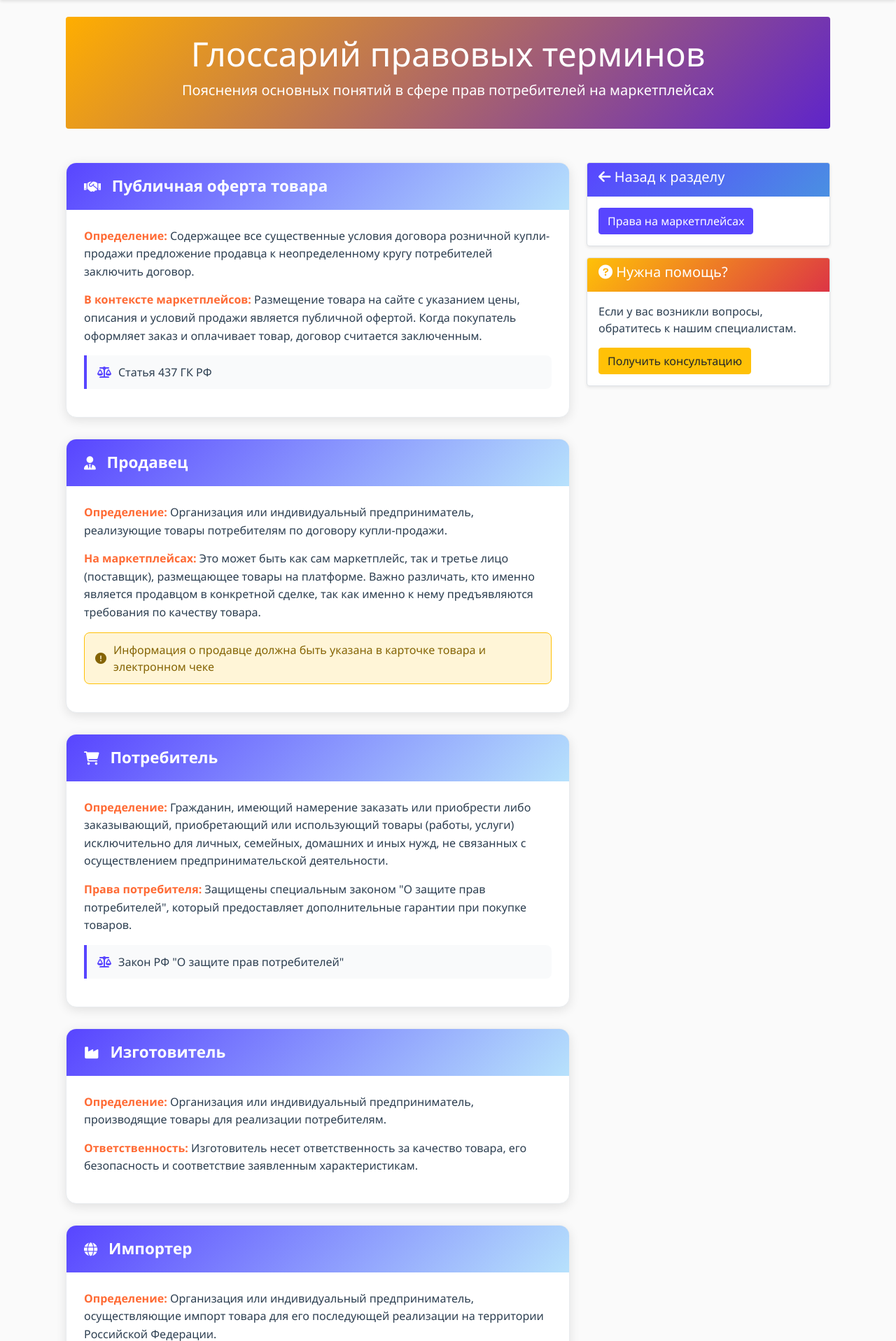
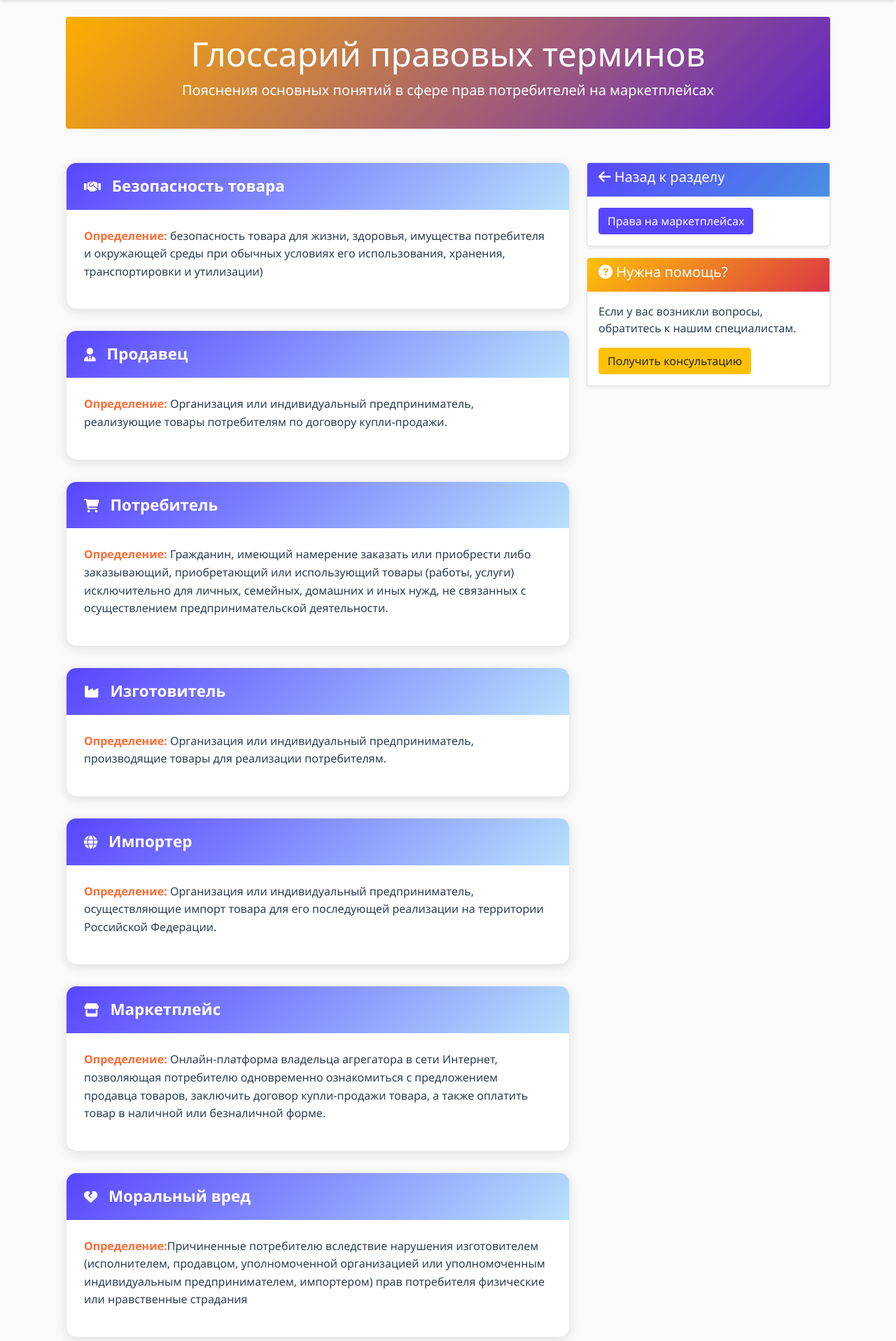
Before and after one commit to sergey-globus/Cons_plus, a Django app: page /glossary/ in a window 1280 px wide. Shown: the part 60-1977 px from the top of the page at 70% size. Run offline with Django 4.2, Linux system fonts and the light colour scheme; data comes from the database, SQL or seed files in the repository; parts of the project's set-up code (start-up, migrations or seed data) failed here and were passed over.

Commit message:
add: some remarks

```diff
--- a/templates/main/glossary.html
+++ b/templates/main/glossary.html
@@ -19,15 +19,10 @@
 
                 <div class="term-card">
                     <div class="term-header">
-                        <h3><i class="fas fa-handshake"></i> Публичная оферта товара</h3>
+                        <h3><i class="fas fa-handshake"></i> Безопасность товара</h3>
                     </div>
                     <div class="term-content">
-                        <p><strong>Определение:</strong> Содержащее все существенные условия договора розничной купли-продажи предложение продавца к неопределенному кругу потребителей заключить договор.</p>
-                        <p><strong>В контексте маркетплейсов:</strong> Размещение товара на сайте с указанием цены, описания и условий продажи является публичной офертой. Когда покупатель оформляет заказ и оплачивает товар, договор считается заключенным.</p>
-                        <div class="law-reference">
-                            <i class="fas fa-balance-scale"></i>
-                            <span>Статья 437 ГК РФ</span>
-                        </div>
+                        <p><strong>Определение:</strong> безопасность товара для жизни, здоровья, имущества потребителя и окружающей среды при обычных условиях его использования, хранения, транспортировки и утилизации)</p>
                     </div>
                 </div>
 
@@ -37,11 +32,6 @@
                     </div>
                     <div class="term-content">
                         <p><strong>Определение:</strong> Организация или индивидуальный предприниматель, реализующие товары потребителям по договору купли-продажи.</p>
-                        <p><strong>На маркетплейсах:</strong> Это может быть как сам маркетплейс, так и третье лицо (поставщик), размещающее товары на платформе. Важно различать, кто именно является продавцом в конкретной сделке, так как именно к нему предъявляются требования по качеству товара.</p>
-                        <div class="important-note">
-                            <i class="fas fa-exclamation-circle"></i>
-                            <span>Информация о продавце должна быть указана в карточке товара и электронном чеке</span>
-                        </div>
                     </div>
                 </div>
 
@@ -51,11 +41,6 @@
                     </div>
                     <div class="term-content">
                         <p><strong>Определение:</strong> Гражданин, имеющий намерение заказать или приобрести либо заказывающий, приобретающий или использующий товары (работы, услуги) исключительно для личных, семейных, домашних и иных нужд, не связанных с осуществлением предпринимательской деятельности.</p>
-                        <p><strong>Права потребителя:</strong> Защищены специальным законом "О защите прав потребителей", который предоставляет дополнительные гарантии при покупке товаров.</p>
-                        <div class="law-reference">
-                            <i class="fas fa-balance-scale"></i>
-                            <span>Закон РФ "О защите прав потребителей"</span>
-                        </div>
                     </div>
                 </div>
 
@@ -65,7 +50,6 @@
                     </div>
                     <div class="term-content">
                         <p><strong>Определение:</strong> Организация или индивидуальный предприниматель, производящие товары для реализации потребителям.</p>
-                        <p><strong>Ответственность:</strong> Изготовитель несет ответственность за качество товара, его безопасность и соответствие заявленным характеристикам.</p>
                     </div>
                 </div>
 
@@ -75,7 +59,6 @@
                     </div>
                     <div class="term-content">
                         <p><strong>Определение:</strong> Организация или индивидуальный предприниматель, осуществляющие импорт товара для его последующей реализации на территории Российской Федерации.</p>
-                        <p><strong>Обязанности:</strong> Импортер несет те же обязанности, что и изготовитель, в части качества и безопасности товара, а также предоставления информации о товаре.</p>
                     </div>
                 </div>
 
@@ -85,7 +68,6 @@
                     </div>
                     <div class="term-content">
                         <p><strong>Определение:</strong> Онлайн-платформа владельца агрегатора в сети Интернет, позволяющая потребителю одновременно ознакомиться с предложением продавца товаров, заключить договор купли-продажи товара, а также оплатить товар в наличной или безналичной форме.</p>
-                        <p><strong>Функции:</strong> Маркетплейс может выступать в роли информационного посредника или становиться стороной договора купли-продажи, что определяет его ответственность перед потребителем.</p>
                     </div>
                 </div>
 
@@ -94,12 +76,7 @@
                         <h3><i class="fas fa-heart-broken"></i> Моральный вред</h3>
                     </div>
                     <div class="term-content">
-                        <p><strong>Определение:</strong> Физические или нравственные страдания, причиненные потребителю вследствие нарушения изготовителем (исполнителем, продавцом, уполномоченной организацией или уполномоченным индивидуальным предпринимателем, импортером) прав потребителя.</p>
-                        <p><strong>Компенсация:</strong> Размер компенсации морального вреда определяется судом и не зависит от размера возмещения имущественного вреда.</p>
-                        <div class="law-reference">
-                            <i class="fas fa-balance-scale"></i>
-                            <span>Статья 15 Закона "О защите прав потребителей"</span>
-                        </div>
+                        <p><strong>Определение:</strong>Причиненные потребителю вследствие нарушения изготовителем (исполнителем, продавцом, уполномоченной организацией или уполномоченным индивидуальным предпринимателем, импортером) прав потребителя физические или нравственные страдания</p>
                     </div>
                 </div>
 
@@ -108,26 +85,16 @@
                         <h3><i class="fas fa-money-bill-wave"></i> Неустойка</h3>
                     </div>
                     <div class="term-content">
-                        <p><strong>Определение:</strong> Определенная законом или договором денежная сумма, которую продавец обязан уплатить потребителю в случае неисполнения или ненадлежащего исполнения обязательства.</p>
-                        <p><strong>Применение:</strong> Может быть взыскана, если нарушены сроки устранения недостатков товара, замены товара ненадлежащего качества, возврата уплаченной суммы или другие обязательства продавца.</p>
-                        <div class="law-reference">
-                            <i class="fas fa-balance-scale"></i>
-                            <span>Статья 23 Закона "О защите прав потребителей"</span>
-                        </div>
+                        <p><strong>Определение:</strong> определенная законом или договором денежная сумма, которую продавец обязан уплатить потребителю в случае неисполнения или ненадлежащего исполнения обязательства, в частности в случае просрочки исполнения. Она может быть взыскана, если, например, нарушены сроки устранения недостатков товара или замены товара ненадлежащего качества или удовлетворения требования о соразмерном уменьшении покупной цены товара, о возмещении расходов на исправление недостатков товара потребителем или третьим лицом, о возврате уплаченной за товар денежной суммы, о возмещении убытков, причиненных потребителю вследствие продажи товара ненадлежащего качества либо предоставления ненадлежащей информации о товаре или не выполнено (в том числе выполнено с задержкой) требование о предоставлении на период ремонта (замены) аналогичного товара или нарушен установленный договором купли-продажи срок передачи предоплаченного товара;</p>
                     </div>
                 </div>
 
                 <div class="term-card">
                     <div class="term-header">
-                        <h3><i class="fas fa-shield-alt"></i> Безопасность товара</h3>
+                        <h3><i class="fas fa-shield-alt"></i> Публичная оферта товара</h3>
                     </div>
                     <div class="term-content">
-                        <p><strong>Определение:</strong> Безопасность товара для жизни, здоровья, имущества потребителя и окружающей среды при обычных условиях его использования, хранения, транспортировки и утилизации.</p>
-                        <p><strong>Гарантии:</strong> Продавец (изготовитель) обязан обеспечить безопасность товара в течение установленного срока службы или срока годности товара.</p>
-                        <div class="law-reference">
-                            <i class="fas fa-balance-scale"></i>
-                            <span>Статья 7 Закона "О защите прав потребителей"</span>
-                        </div>
+                        <p><strong>Определение:</strong> Содержащее все существенные условия договора розничной купли-продажи предложение продавца к неопределенному кругу потребителей заключить договор.</p>
                     </div>
                 </div>
 
@@ -136,11 +103,11 @@
                         <h3><i class="fas fa-cogs"></i> Технически сложный товар</h3>
                     </div>
                     <div class="term-content">
-                        <p><strong>Определение:</strong> Потребительский товар длительного пользования, имеющий сложное внутреннее устройство и выполняющий пользовательские функции на высоко технологическом уровне с использованием различных энергоресурсов.</p>
-                        <p><strong>Особенности возврата:</strong> Для технически сложных товаров установлен особый порядок возврата и обмена - потребитель может потребовать возврата денег или замены товара только при обнаружении существенных недостатков.</p>
+                        <p><strong>Определение:</strong> Потребительский товар длительного пользования, имеющий сложное внутреннее устройство и выполняющие пользовательские функции на высоко технологическом уровне с использованием различных энергоресурсов. Существует перечень таких товаров, утвержденный Правительством</p>
                         <div class="law-reference">
                             <i class="fas fa-balance-scale"></i>
-                            <span>Перечень утвержден Постановлением Правительства РФ от 10.11.2011 N 924</span>
+                            <span>Постановление Правительства РФ от 10.11.2011 N 924 (ред. от 27.03.2019) "Об утверждении перечня технически сложных товаров"</span>
+                            <a href="https://login.consultant.ru/link/?req=doc&base=LAW&n=321359&dst=100001&date=25.07.2025&demo=2" target="_blank" class="btn btn-sm btn-outline-primary">Читать решение</a>
                         </div>
                     </div>
                 </div>
```
